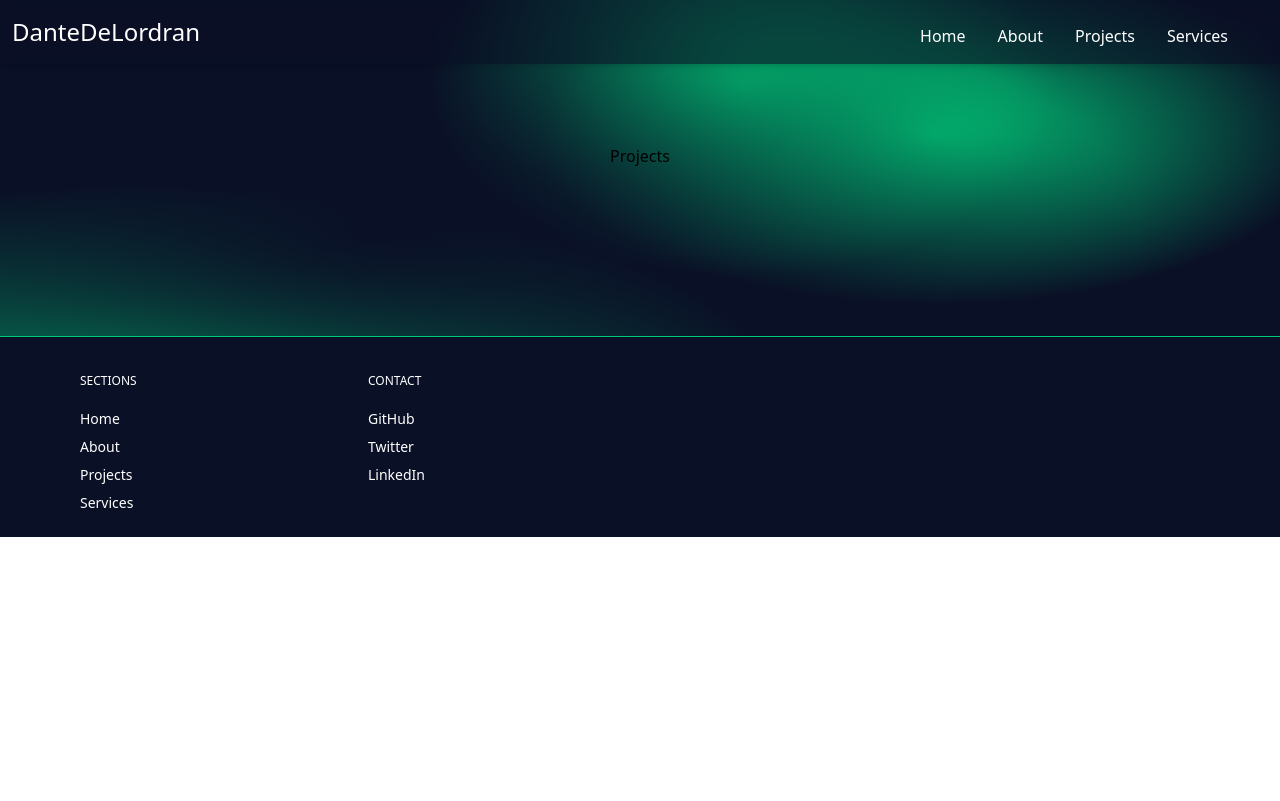
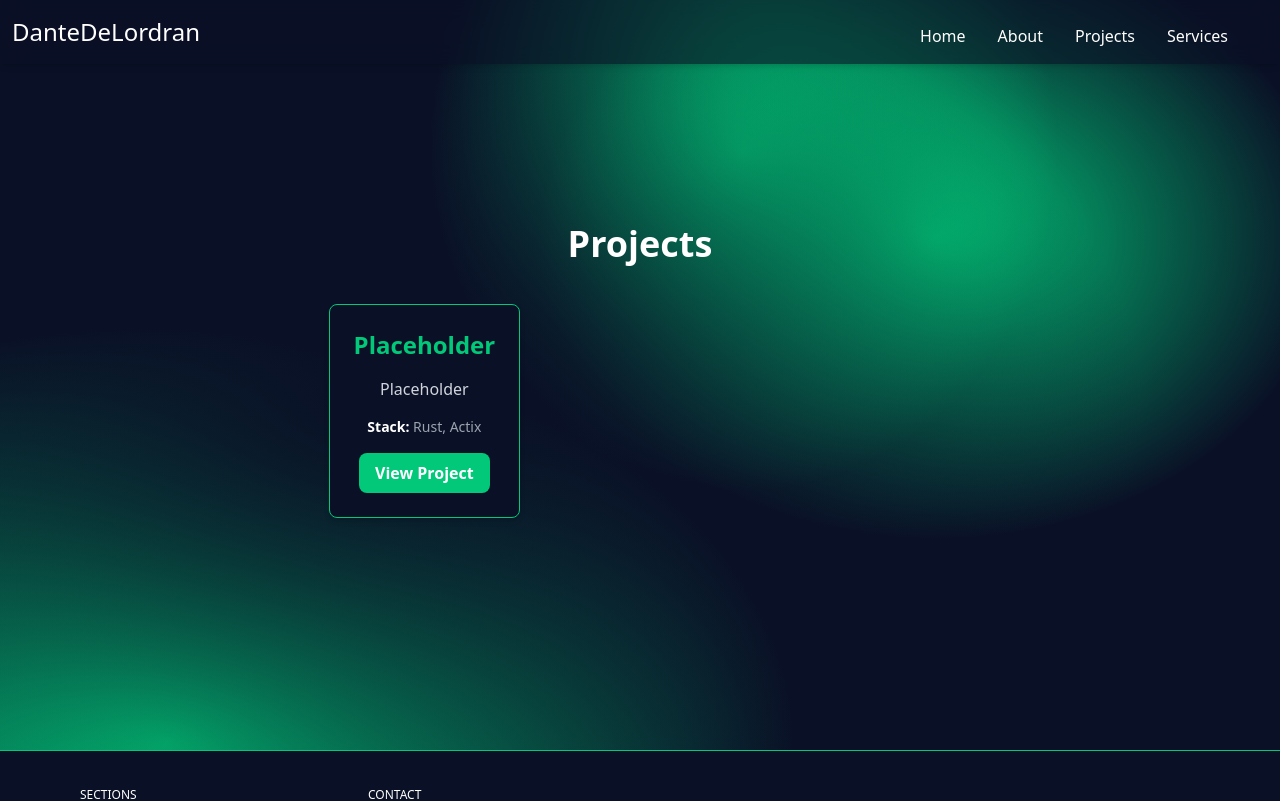
Before and after one commit to DanteDeLordran/LordranHome, a SvelteKit app: page /projects in a window 1280 px wide. Shown: the top 801 px of the page. Built offline with nearby package versions, Linux system fonts and the light colour scheme.

Commit message:
Projects page placeholder

```diff
--- a/src/routes/projects/+page.svelte
+++ b/src/routes/projects/+page.svelte
@@ -1,6 +1,35 @@
+<script>
+
+    import { projects } from "../../utils/projects";
+
+</script>
 <svelte:head>
     <title>Projects</title>
     <meta name="description" content="Projects">
 </svelte:head>
 
-<h1>Projects</h1>
+<section class="flex flex-col items-center justify-center font-sans px-6 mx-auto w-full lg:max-w-screen-lg sm:max-w-screen-sm md:max-w-screen-md pb-16 pt-20 text-center">
+    <h1 class="text-4xl font-bold text-white mb-10">Projects</h1>
+
+    <div class="grid grid-cols-1 gap-6 md:grid-cols-2 lg:grid-cols-3">
+        {#each projects as { title, description, stack, url }}
+        <div
+        class="bg-lordran-blue rounded-lg shadow-md p-6 border border-lordran-green transform transition-transform duration-300 hover:scale-105 hover:shadow-lg"
+    >
+        <h2 class="text-2xl font-bold text-lordran-green mb-4">{title}</h2>
+        <p class="text-gray-300 mb-4">{description}</p>
+        <p class="text-gray-400 text-sm mb-4">
+            <span class="font-bold text-white">Stack:</span> {stack.join(", ")}
+        </p>
+        <a
+            href="{url}"
+            target="_blank"
+            class="inline-block bg-lordran-green text-white font-semibold py-2 px-4 rounded-lg hover:bg-lordran-green-light transition duration-300"
+        >
+            View Project
+        </a>
+    </div>
+
+        {/each}
+    </div>
+</section>
--- /dev/null
+++ b/src/utils/projects.ts
@@ -0,0 +1,23 @@
+
+interface Project {
+    status : 'pending' | 'working' | 'ready',
+    title: string,
+    description: string,
+    stack : string[],
+    url: string
+}
+
+export const projects : Project[] = [
+
+    {
+        status: "pending",
+        title: 'Placeholder',
+        description: 'Placeholder',
+        stack: [
+            'Rust',
+            'Actix'
+        ],
+        url: 'http://localhost:80'
+    }
+
+]
```
